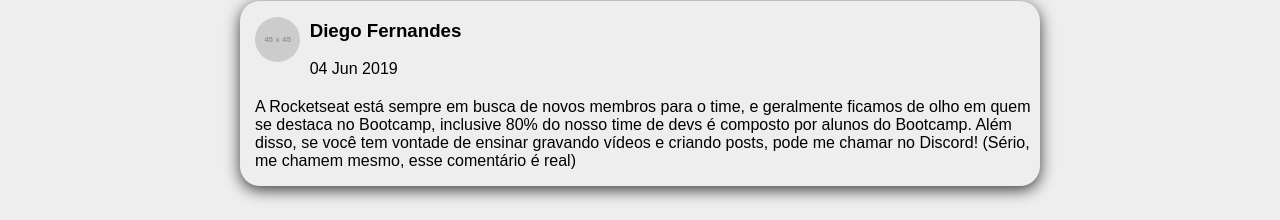
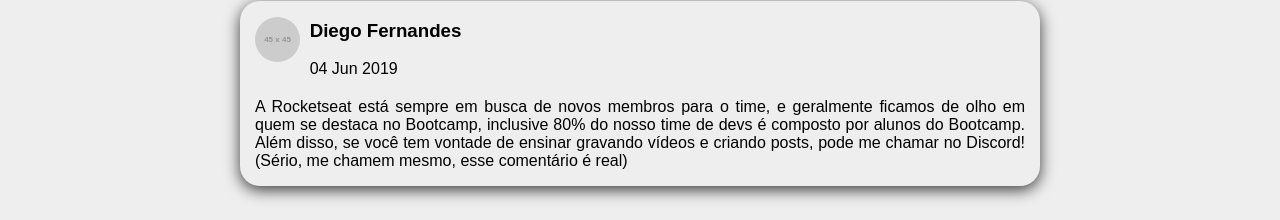
Before and after one commit to llucasmota/desafio-bootcamp-facebook-clone, a React app: page / in a window 1280 px wide. Shown: the part 506-726 px from the top of the page. Built offline with nearby package versions, Linux system fonts and the light colour scheme.

Commit message:
Ajustando alinhamento e margin-right do parágrafp do post

```diff
--- a/src/components/Post.css
+++ b/src/components/Post.css
@@ -35,4 +35,6 @@ h3 {
 
 p {
   margin-left: 15px;
+  margin-right: 15px;
+  text-align: justify;
 }
```
